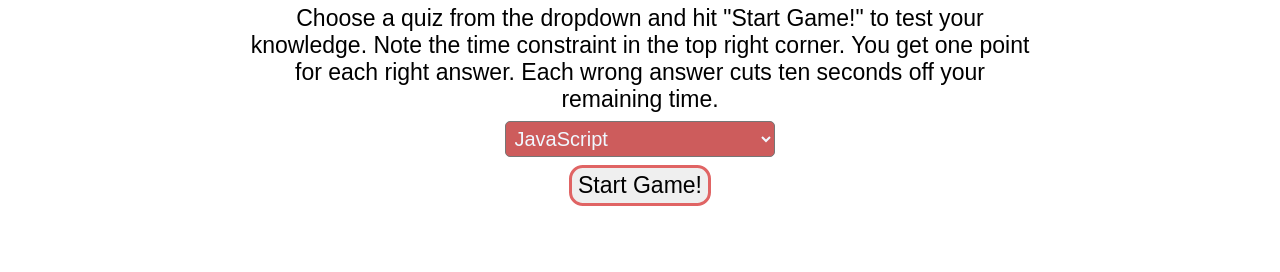
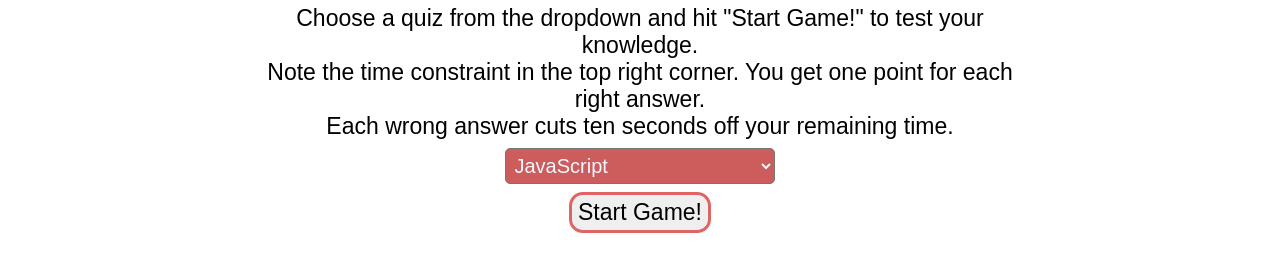
Before and after one commit to krushilnaik/Quiz-Me, a plain HTML site: page index.html in a window 1280 px wide. Shown: the part 158-430 px from the top of the page. Drawn offline with nearby package versions, Linux system fonts and the light colour scheme.

Commit message:
touch up html

```diff
--- a/index.html
+++ b/index.html
@@ -23,8 +23,8 @@
 			<h1>QuizMe</h1>
 			<div class="container">
 				<p>
-					Choose a quiz from the dropdown and hit "Start Game!" to test your knowledge.
-					Note the time constraint in the top right corner. You get one point for each right answer.
+					Choose a quiz from the dropdown and hit "Start Game!" to test your knowledge. <br>
+					Note the time constraint in the top right corner. You get one point for each right answer. <br>
 					Each wrong answer cuts ten seconds off your remaining time.
 				</p>
 
```
